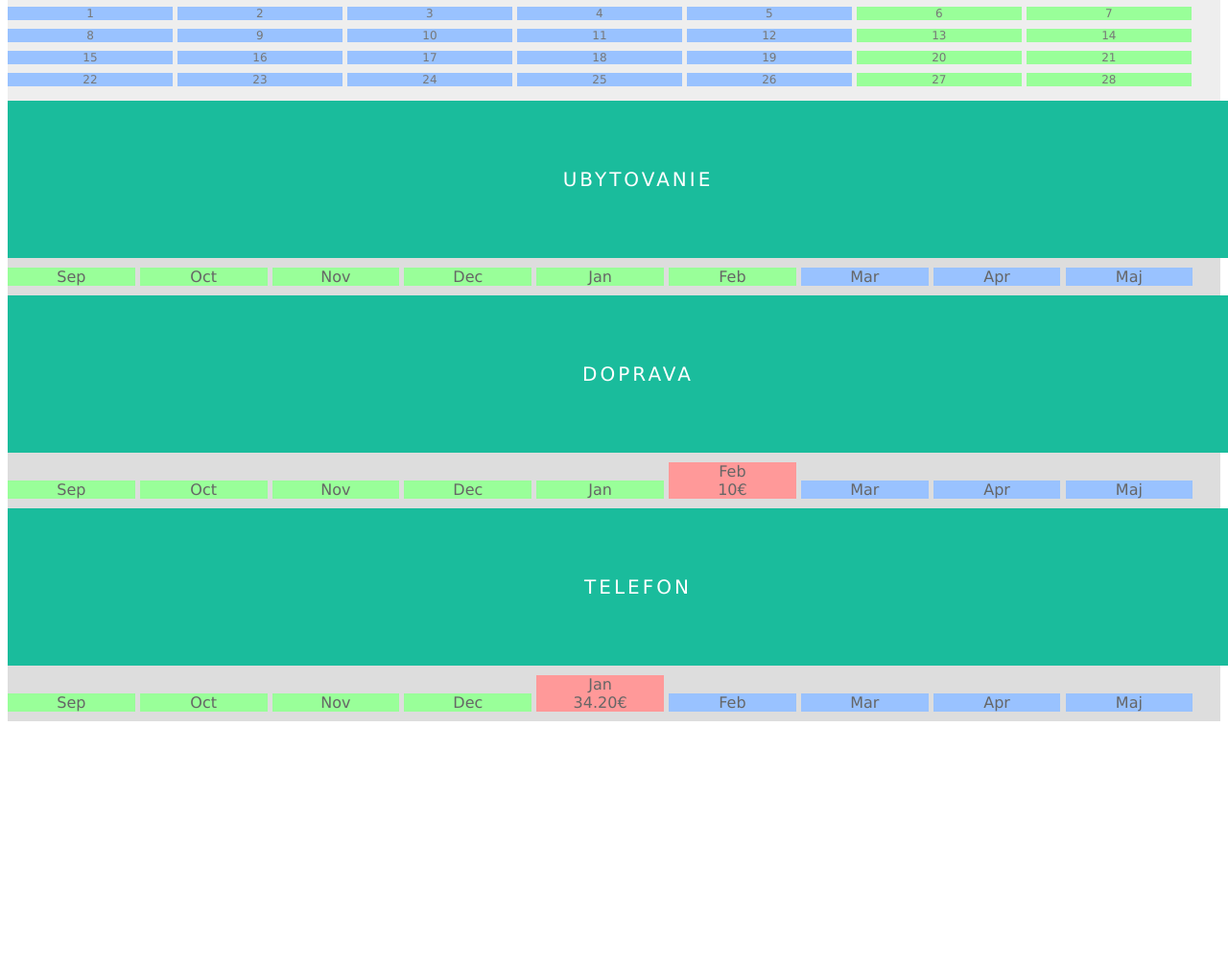
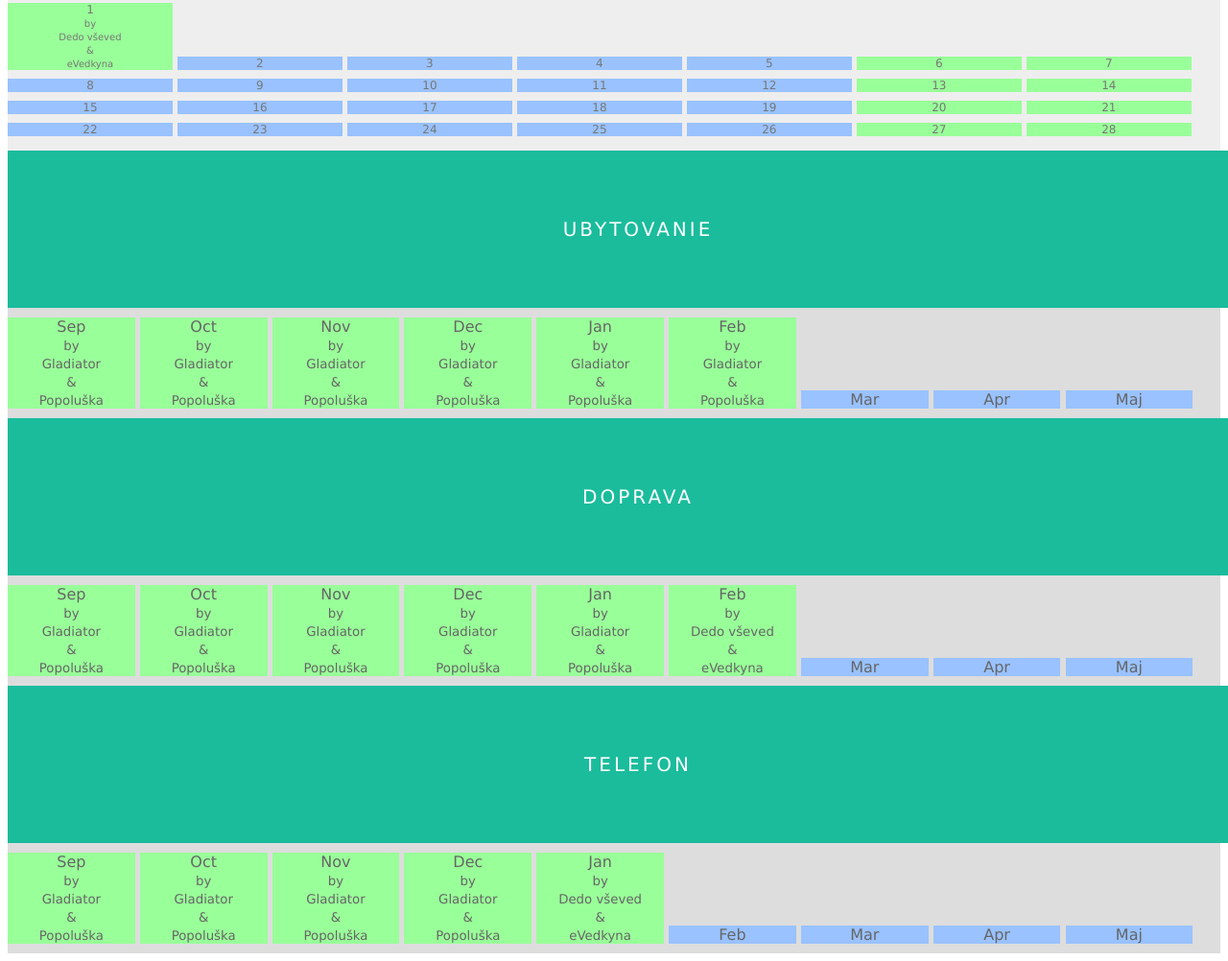
Before and after one commit to kgd3215/kgd3215.github.io, a plain HTML site: page index.html in a window 1280 px wide. Shown: the part 242-1244 px from the top of the page at 96% size. Before the commit the page ends 1002 px from the top, so only its background shows below. Drawn offline with Linux system fonts and the light colour scheme.

Commit message:
update 27.1.

```diff
--- a/index.html
+++ b/index.html
@@ -7,8 +7,6 @@
 <title>Page Title</title>
 </head>
 <body>
-
-
 
 <div class="month">
   <ul>
@@ -27,7 +25,7 @@
 </ul>
 
 <ul class="days">
-  <li class="awaiting">1</li>
+  <li class="paid">1<br><small>by<br>Dedo vševed<br>&<br>eVedkyna</small></li>
   <li class="awaiting">2</li>
   <li class="awaiting">3</li>
   <li class="awaiting">4</li>
@@ -65,12 +63,12 @@
   </ul>
 </div>
 <ul class="ubytovanie">
-  <li class="paid">Sep</li>
-  <li class="paid">Oct</li>
-  <li class="paid">Nov</li>
-  <li class="paid">Dec</li>
-  <li class="paid">Jan</li>
-  <li class="paid">Feb</li>
+  <li class="paid">Sep<br><small>by<br>Gladiator<br>&<br>Popoluška</small></li>
+  <li class="paid">Oct<br><small>by<br>Gladiator<br>&<br>Popoluška</small></li>
+  <li class="paid">Nov<br><small>by<br>Gladiator<br>&<br>Popoluška</small></li>
+  <li class="paid">Dec<br><small>by<br>Gladiator<br>&<br>Popoluška</small></li>
+  <li class="paid">Jan<br><small>by<br>Gladiator<br>&<br>Popoluška</small></li>
+  <li class="paid">Feb<br><small>by<br>Gladiator<br>&<br>Popoluška</small></li>
   <li class="awaiting">Mar</li>
   <li class="awaiting">Apr</li>
   <li class="awaiting">Maj</li>
@@ -82,12 +80,12 @@
   </ul>
 </div>
 <ul class="ubytovanie">
-  <li class="paid">Sep</li>
-  <li class="paid">Oct</li>
-  <li class="paid">Nov</li>
-  <li class="paid">Dec</li>
-  <li class="paid">Jan</li>
-  <li class="urg">Feb<br>10€</li>
+  <li class="paid">Sep<br><small>by<br>Gladiator<br>&<br>Popoluška</small></li>
+  <li class="paid">Oct<br><small>by<br>Gladiator<br>&<br>Popoluška</small></li>
+  <li class="paid">Nov<br><small>by<br>Gladiator<br>&<br>Popoluška</small></li>
+  <li class="paid">Dec<br><small>by<br>Gladiator<br>&<br>Popoluška</small></li>
+  <li class="paid">Jan<br><small>by<br>Gladiator<br>&<br>Popoluška</small></li>
+  <li class="paid">Feb<br><small>by<br>Dedo vševed<br>&<br>eVedkyna</small></li>
   <li class="awaiting">Mar</li>
   <li class="awaiting">Apr</li>
   <li class="awaiting">Maj</li>
@@ -99,11 +97,11 @@
   </ul>
 </div>
 <ul class="ubytovanie">
-  <li class="paid">Sep</li>
-  <li class="paid">Oct</li>
-  <li class="paid">Nov</li>
-  <li class="paid">Dec</li>
-  <li class="urg">Jan<br>34.20€</li>
+  <li class="paid">Sep<br><small>by<br>Gladiator<br>&<br>Popoluška</small></li>
+  <li class="paid">Oct<br><small>by<br>Gladiator<br>&<br>Popoluška</small></li>
+  <li class="paid">Nov<br><small>by<br>Gladiator<br>&<br>Popoluška</small></li>
+  <li class="paid">Dec<br><small>by<br>Gladiator<br>&<br>Popoluška</small></li>
+  <li class="paid">Jan<br><small>by<br>Dedo vševed<br>&<br>eVedkyna</small><br></li>
   <li class="awaiting">Feb</li>
   <li class="awaiting">Mar</li>
   <li class="awaiting">Apr</li>
```
